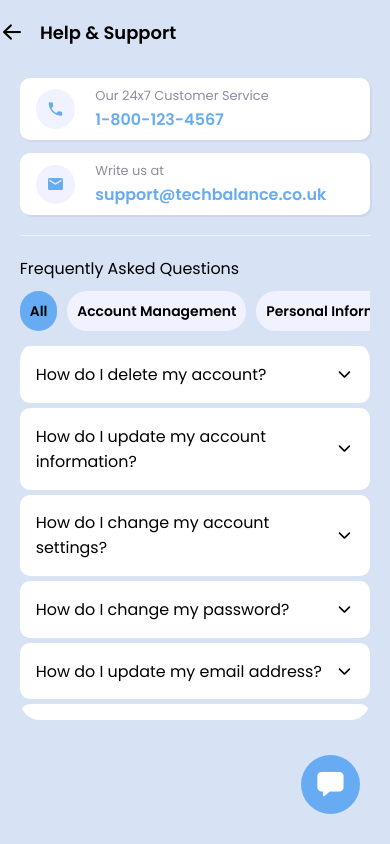
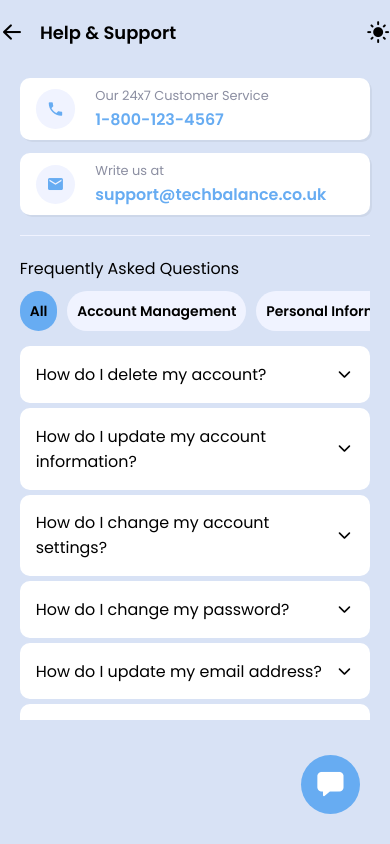
Before and after one commit to Harisene/tech-balance-assignment, a React Native app: screen /Help in a window 390 px wide. Built offline with nearby package versions, Linux system fonts and the light colour scheme.

Commit message:
add darkTheme, theme toggle functionality and fix ui issues

```diff
--- a/App.tsx
+++ b/App.tsx
@@ -1,12 +1,14 @@
 import "react-native-gesture-handler";
 import React from "react";
-import { Text, UIManager } from "react-native";
+import { UIManager } from "react-native";
 import { Provider } from "react-redux";
 import { NavigationContainer } from "@react-navigation/native";
 import { useFonts } from "expo-font";
 import StackNavigation from "./src/navigation/StackNavigation";
 import { isAndroid } from "./src/libs/utils";
 import { store } from "./src/store";
+import Loader from "./src/components/Loader";
+import { ThemeProvider } from "./src/providers/ThemeProvider";
 
 // Enabling LayoutAnimation for Android
 if (isAndroid() && UIManager.setLayoutAnimationEnabledExperimental) {
@@ -22,14 +24,16 @@ export default function App() {
   });
 
   if (!fontsLoaded) {
-    return <Text>Loading...</Text>;
+    return <Loader />;
   }
 
   return (
     <Provider store={store}>
+      <ThemeProvider>
       <NavigationContainer>
         <StackNavigation />
       </NavigationContainer>
+      </ThemeProvider>
     </Provider>
   );
 }
--- a/src/components/Buttons/NavigationBackButton.tsx
+++ /dev/null
@@ -1,22 +0,0 @@
-import React from "react";
-import { Platform, StyleSheet, View } from "react-native";
-import BackButton from "./BackButton";
-import { horizontalScale } from "@themes/metrics";
-
-interface Props {
-  onPress: () => void;
-}
-
-export default function NavigationBackButton(props: Props) {
-  return (
-    <View style={styles.container}>
-      <BackButton onPress={props.onPress} />
-    </View>
-  );
-}
-
-const styles = StyleSheet.create({
-  container: {
-    marginRight: Platform.OS === "android" ? horizontalScale(20) : 0,
-  },
-});
--- /dev/null
+++ b/src/components/Buttons/ThemeToggleButton.tsx
@@ -0,0 +1,24 @@
+import React from "react";
+import PressableButton from "./PressableButton";
+import MaterialIcons from "@expo/vector-icons/MaterialIcons";
+import useTheme from "@hooks/useTheme";
+import { ThemeMode } from "@models/theme.model";
+import { horizontalScale } from "@themes/metrics";
+
+export default function ThemeToggleButton() {
+  const { theme, toggleTheme, colors } = useTheme();
+
+  return (
+    <PressableButton onPress={handlePress}>
+      {theme === ThemeMode.LIGHT ? (
+        <MaterialIcons name="light-mode" size={horizontalScale(24)} />
+      ) : (
+        <MaterialIcons name="dark-mode" size={horizontalScale(24)} color={colors.shades.black} />
+      )}
+    </PressableButton>
+  );
+
+  function handlePress() {
+    toggleTheme();
+  }
+}
--- a/src/features/faqList/components/FAQItem.tsx
+++ b/src/features/faqList/components/FAQItem.tsx
@@ -65,6 +65,7 @@ export default function FAQItem(props: Props) {
       question: {
         flex: 1,
         ...typography.paragraphThree,
+        color: colors.shades.black,
       },
       answer: {
         ...typography.paragraphThree,
--- a/src/features/faqList/components/FAQList.tsx
+++ b/src/features/faqList/components/FAQList.tsx
@@ -54,7 +54,6 @@ const FAQList = () => {
         paddingBottom: verticalScale(20),
       },
       flatList: {
-        borderRadius: verticalScale(20),
         marginTop: verticalScale(10),
       },
       title: {
--- a/src/features/settingsList/components/SettingsList.tsx
+++ b/src/features/settingsList/components/SettingsList.tsx
@@ -5,9 +5,11 @@ import strings from "@resources/strings";
 import SettingsActionButton from "./SettingsActionButton";
 import { useNavigation } from "@react-navigation/native";
 import { horizontalScale } from "@themes/metrics";
+import { NativeStackNavigationProp } from "@react-navigation/native-stack";
+import { RootStackParamList } from "@navigation/StackNavigation";
 
 export default function SettingsList() {
-  const navigation = useNavigation();
+  const navigation = useNavigation<NativeStackNavigationProp<RootStackParamList, "Settings", undefined>>();
   const styles = getStyles();
 
   return (
@@ -56,7 +58,7 @@ export default function SettingsList() {
   function getStyles() {
     return StyleSheet.create({
       container: {
-        width: '100%',
+        width: "100%",
         marginTop: horizontalScale(20),
         overflow: "hidden",
       },
--- a/src/navigation/StackNavigation.tsx
+++ b/src/navigation/StackNavigation.tsx
@@ -5,7 +5,10 @@ import typography from "@themes/typography";
 import strings from "@resources/strings";
 import { useNavigation } from "@react-navigation/native";
 import HelpScreen from "@screens/HelpScreen";
-import NavigationBackButton from "@components/Buttons/NavigationBackButton";
+import ThemeToggleButton from "@components/Buttons/ThemeToggleButton";
+import BackButton from "@components/Buttons/BackButton";
+import { Platform, StyleSheet } from "react-native";
+import { horizontalScale } from "@themes/metrics";
 
 export type RootStackParamList = {
   Settings: undefined;
@@ -18,11 +21,15 @@ export default function StackNavigation() {
   const { colors } = useTheme();
   const navigation = useNavigation();
 
+  const styles = getStyles();
+
   return (
     <Stack.Navigator
       screenOptions={{
         headerLeft: (props) =>
-          props.canGoBack && <NavigationBackButton onPress={handleBackPress} />,
+          props.canGoBack && (
+            <BackButton style={styles.backButton} onPress={handleBackPress} />
+          ),
         contentStyle: { backgroundColor: colors.shades.bg },
         headerStyle: { backgroundColor: colors.shades.bg },
         headerShadowVisible: false,
@@ -31,6 +38,7 @@ export default function StackNavigation() {
           color: colors.shades.black,
         },
         headerBackTitleVisible: false,
+        headerRight: () => <ThemeToggleButton />,
       }}
     >
       <Stack.Screen name={"Settings"} component={SettingsScreen} />
@@ -45,4 +53,12 @@ export default function StackNavigation() {
   function handleBackPress() {
     navigation.goBack();
   }
+
+  function getStyles() {
+    return StyleSheet.create({
+      backButton: {
+        marginRight: Platform.OS === "android" ? horizontalScale(20) : 0,
+      },
+    });
+  }
 }
--- a/src/providers/ThemeProvider.tsx
+++ b/src/providers/ThemeProvider.tsx
@@ -1,28 +1,45 @@
 import React, { PropsWithChildren } from "react";
 import lightTheme from "@themes/lightTheme";
+import darkTheme from "@themes/darkTheme";
 import { ThemeMode } from "@models/theme.model";
 import { Theme } from "@models/theme.model";
 
 const initialState = {
   theme: ThemeMode.LIGHT,
   colors: lightTheme,
+  toggleTheme: () => {},
 };
 
 type ThemeContextType = {
   theme: ThemeMode;
   colors: Theme;
-}
+  toggleTheme: () => void;
+};
 
 const ThemeContext = React.createContext<ThemeContextType>(initialState);
 
 interface Props extends PropsWithChildren {}
 
 const ThemeProvider: React.FC<Props> = ({ children }) => {
+  const [theme, setTheme] = React.useState<ThemeMode>(ThemeMode.LIGHT);
+
+  function toggleTheme() {
+    setTheme((prevTheme) =>
+      prevTheme === ThemeMode.LIGHT ? ThemeMode.DARK : ThemeMode.LIGHT
+    );
+  }
+
   return (
-    <ThemeContext.Provider value={{ theme: ThemeMode.LIGHT, colors: lightTheme }}>
+    <ThemeContext.Provider
+      value={{
+        theme,
+        colors: theme === ThemeMode.LIGHT ? lightTheme : darkTheme,
+        toggleTheme,
+      }}
+    >
       {children}
     </ThemeContext.Provider>
   );
 };
 
-export {ThemeProvider, ThemeContext};
+export { ThemeProvider, ThemeContext };
--- a/src/screens/SettingsScreen.tsx
+++ b/src/screens/SettingsScreen.tsx
@@ -33,6 +33,7 @@ export default function SettingsScreen(_: SettingsScreenProps) {
   function getStyles() {
     return StyleSheet.create({
       container: {
+        flex: 1,
         alignItems: "center",
         paddingHorizontal: horizontalScale(20)
       },
--- /dev/null
+++ b/src/themes/darkTheme.ts
@@ -0,0 +1,16 @@
+export default {
+  shades: {
+    white: '#000000',
+    black: '#FFFFFF',
+    grey: '#74757e',
+    bg: '#1d2f48',
+    lightGrey: '#2e2f33'
+  },
+  primary: {
+    default: '#8b7b8a',
+    mute: '#1a233a',
+  },
+  secondary: {
+    default: "#3272b8"
+  }
+}
```
